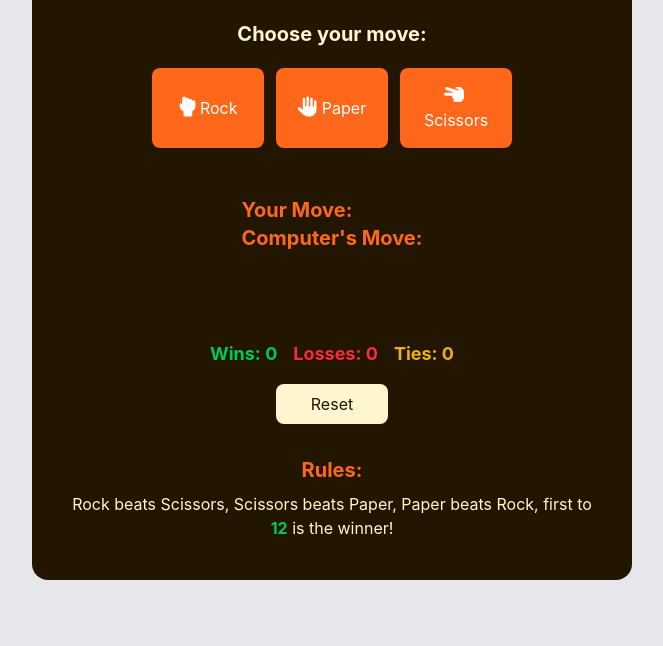
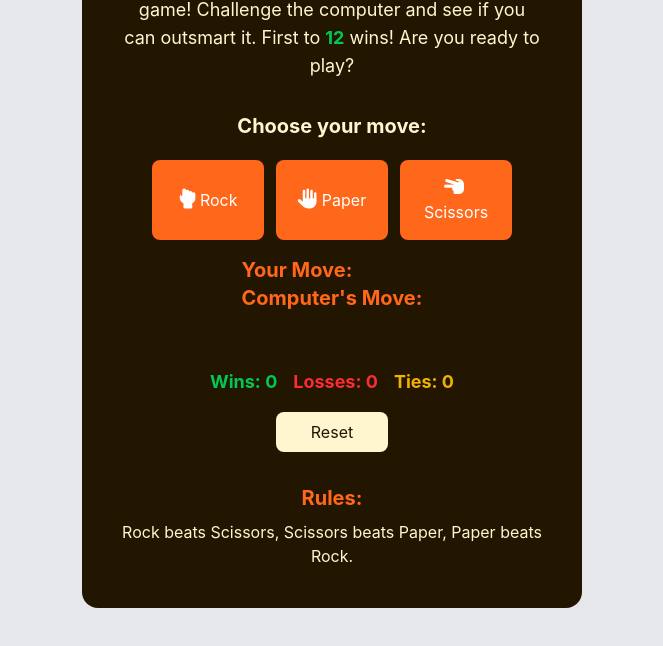
Before and after one commit to MeeksWeb/rock-paper-scissors, a website built with Vite: page index.html in a window 1280 px wide. Shown: the part 154-800 px from the top of the page, without its empty margins (308-971 px from the left). Built offline with nearby package versions, Linux system fonts and the light colour scheme.

Commit message:
js changes

```diff
--- a/index.html
+++ b/index.html
@@ -14,15 +14,24 @@
     <title>rock-paper-scissors</title>
   </head>
   <body
-    class="bg-gray-200 w-screen h-screen mx-auto flex items-center justify-center text-white"
+    class="bg-gray-200 h-screen mx-auto flex items-center justify-center text-white"
   >
     <div
-      class="container bg-[#231601] rounded-2xl w-fit h-fit flex flex-col items-center p-10 gap-8 justify-between"
+      class="container bg-[#231601] sm:rounded-2xl w-[100%] sm:w-[500px] max-w-full mx-auto h-full sm:h-fit flex flex-col items-center justify-center p-4 sm:p-10 sm:gap-8 gap-2 space-y-10 sm:space-y-0"
     >
+      <div class="header mb-12 sm:mb-0 flex flex-col items-center gap-2">
         <h1 class="text-3xl font-bold text-[#FF671B]">Rock Paper Scissors</h1>
+        <p class="text-lg text-[#FFF5CF] text-center">
+          Welcome to the ultimate Rock Paper Scissors game! Challenge the
+          computer and see if you can outsmart it. First to
+          <span class="text-green-500 font-bold">12</span> wins! Are you ready
+          to play?
+        </p>
+      </div>
+      <div class="content">
         <div class="top flex flex-col items-center gap-5">
           <p class="text-xl font-bold text-[#FFF5CF]">Choose your move:</p>
-        <div class="btns flex gap-3">
+          <div class="btns flex gap-2 sm:gap-3">
             <button
               class="rock bg-[#FF671B] transition-all duration-200 hover:bg-[#FF671B]/80 w-28 text-white py-4 px-4 rounded-lg active:scale-95"
             >
@@ -42,11 +51,13 @@
         </div>
 
         <div
-        class="result h-32 flex flex-col text-xl items-center font-bold p-4 text-[#FF671B]"
+          class="result h-32 flex flex-col space-y-6 text-xl items-center font-bold p-4 text-[#FF671B]"
         >
           <div class="moves mb-3">
             <p>Your Move: <span class="player-move text-white"></span></p>
-          <p>Computer's Move: <span class="computer-move text-white"></span></p>
+            <p>
+              Computer's Move: <span class="computer-move text-white"></span>
+            </p>
           </div>
           <p class="outcome text-green-500 text-lg font-bold text-center"></p>
         </div>
@@ -69,14 +80,14 @@
             Reset
           </button>
         </section>
+      </div>
 
       <div class="rule">
         <h2 class="text-xl font-bold text-[#FF671B] mb-2 text-center">
           Rules:
         </h2>
-        <p class="w-130 text-center text-[#FFF5CF]">
-          Rock beats Scissors, Scissors beats Paper, Paper beats Rock, first to
-          <span class="text-green-500 font-bold">12</span> is the winner!
+        <p class="text-center text-[#FFF5CF]">
+          Rock beats Scissors, Scissors beats Paper, Paper beats Rock.
         </p>
       </div>
     </div>
```
Lines whose indentation alone changed are shown as unchanged.
